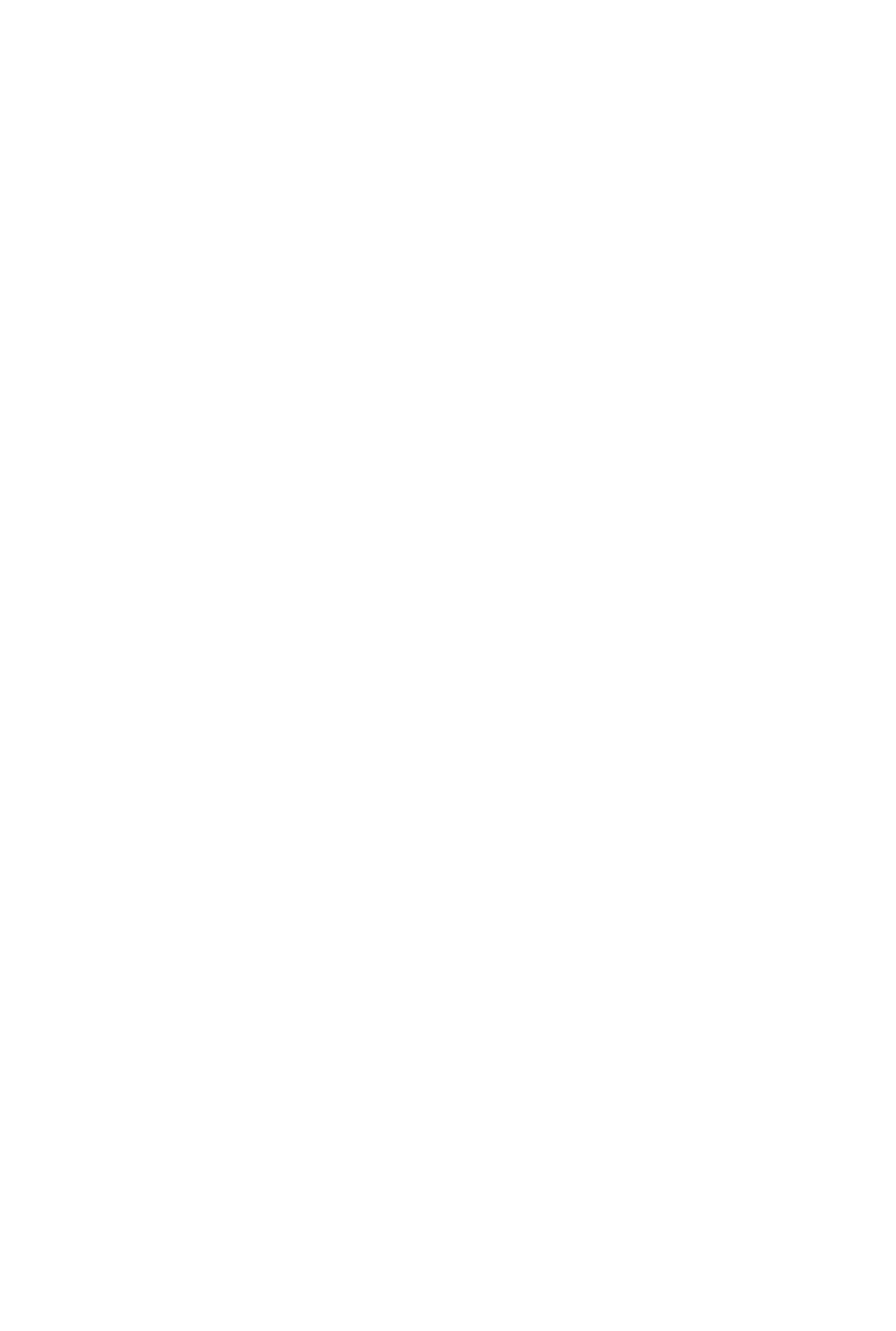
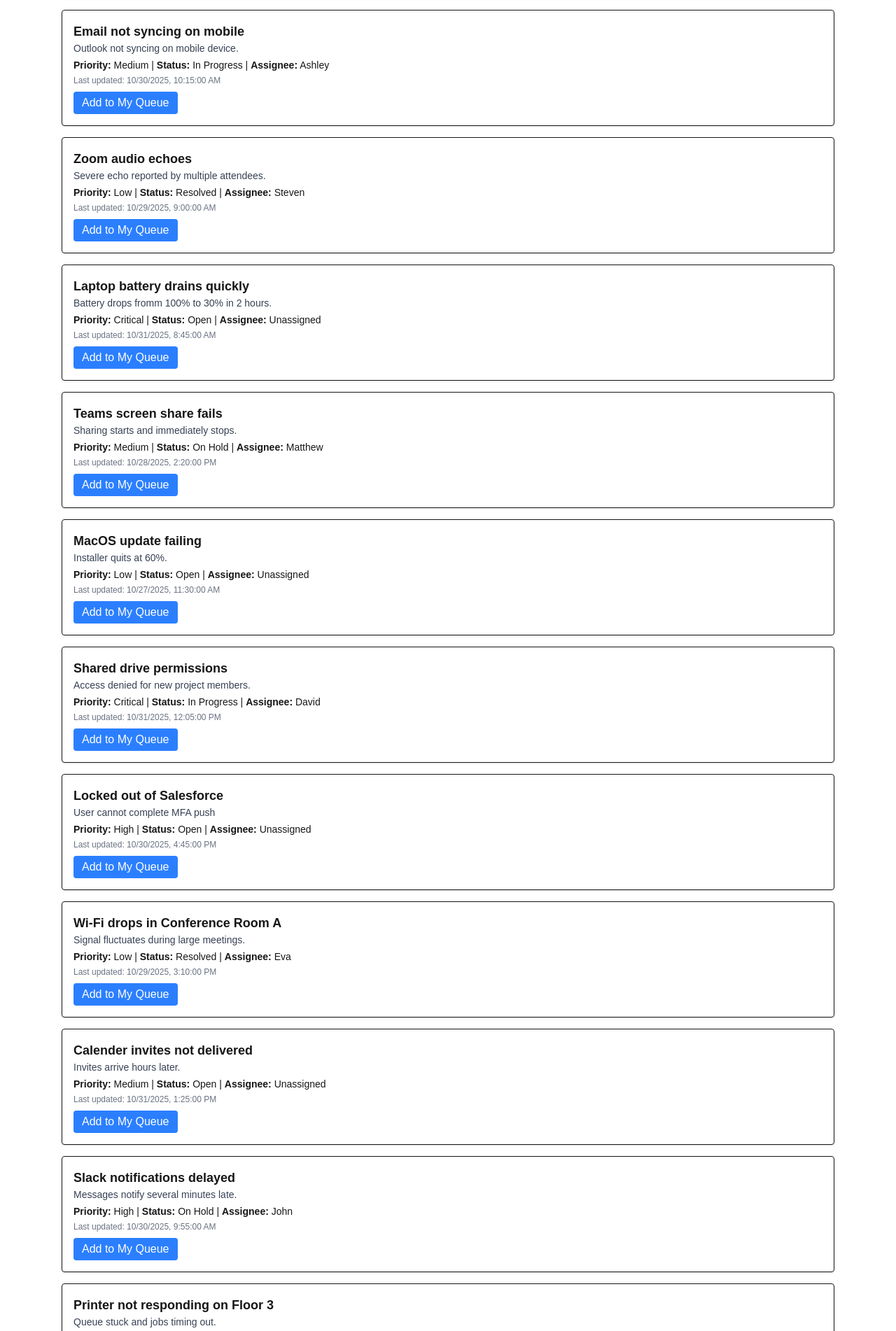
Before and after one commit to SaraYoussef26/helpdesk-board, a Next.js app: page / in a window 1280 px wide. Shown: the part 338-2240 px from the top of the page at 70% size. Before the commit the page ends 800 px from the top, so only its background shows below. Built offline with nearby package versions, Linux system fonts and the light colour scheme.

Commit message:
Fixed and added to some of the files

```diff
--- a/src/app/api/tickets/route.js
+++ b/src/app/api/tickets/route.js
@@ -11,7 +11,7 @@
     },
     {
       id: 't-1002',
-      title: 'Email not syncing',
+      title: 'Email not syncing on mobile',
       description: 'Outlook not syncing on mobile device.',
       priority: 'Medium',
       status: 'In Progress',
@@ -20,8 +20,8 @@
     },
     {
       id: 't-1003',
-      title: 'Forgot password',
-      description: 'User cannot log into system, forgot password.',
+      title: 'Zoom audio echoes',
+      description: 'Severe echo reported by multiple attendees.',
       priority: 'Low',
       status: 'Resolved',
       assignee: 'Steven',
@@ -29,8 +29,8 @@
     },
     {
       id: 't-1004',
-      title: 'Laptop won’t boot',
-      description: 'Laptop stuck on BIOS screen.',
+      title: 'Laptop battery drains quickly',
+      description: 'Battery drops fromm 100% to 30% in 2 hours.',
       priority: 'Critical',
       status: 'Open',
       assignee: 'Unassigned',
@@ -38,8 +38,8 @@
     },
     {
       id: 't-1005',
-      title: 'Printer offline',
-      description: 'Shared office printer not responding.',
+      title: 'Teams screen share fails',
+      description: 'Sharing starts and immediately stops.',
       priority: 'Medium',
       status: 'On Hold',
       assignee: 'Matthew',
@@ -47,8 +47,8 @@
     },
     {
       id: 't-1006',
-      title: 'Software installation request',
-      description: 'Request to install Adobe Photoshop.',
+      title: 'MacOS update failing',
+      description: 'Installer quits at 60%.',
       priority: 'Low',
       status: 'Open',
       assignee: 'Unassigned',
@@ -56,8 +56,8 @@
     },
     {
       id: 't-1007',
-      title: 'Server downtime',
-      description: 'Production server is down intermittently.',
+      title: 'Shared drive permissions',
+      description: 'Access denied for new project members.',
       priority: 'Critical',
       status: 'In Progress',
       assignee: 'David',
@@ -65,8 +65,8 @@
     },
     {
       id: 't-1008',
-      title: 'Network slow',
-      description: 'Internet connection is very slow in office.',
+      title: 'Locked out of Salesforce',
+      description: 'User cannot complete MFA push',
       priority: 'High',
       status: 'Open',
       assignee: 'Unassigned',
@@ -74,8 +74,8 @@
     },
     {
       id: 't-1009',
-      title: 'Access request',
-      description: 'User needs access to shared folder.',
+      title: 'Wi-Fi drops in Conference Room A',
+      description: 'Signal fluctuates during large meetings.',
       priority: 'Low',
       status: 'Resolved',
       assignee: 'Eva',
@@ -83,8 +83,8 @@
     },
     {
       id: 't-1010',
-      title: 'Keyboard not working',
-      description: 'Keys stuck or unresponsive.',
+      title: 'Calender invites not delivered',
+      description: 'Invites arrive hours later.',
       priority: 'Medium',
       status: 'Open',
       assignee: 'Unassigned',
@@ -92,8 +92,8 @@
     },
     {
       id: 't-1011',
-      title: 'Monitor flickering',
-      description: 'Screen flickers intermittently.',
+      title: 'Slack notifications delayed',
+      description: 'Messages notify several minutes late.',
       priority: 'High',
       status: 'On Hold',
       assignee: 'John',
@@ -101,8 +101,8 @@
     },
     {
       id: 't-1012',
-      title: 'VPN disconnects randomly',
-      description: 'VPN drops connection every few minutes.',
+      title: 'Printer not responding on Floor 3',
+      description: 'Queue stuck and jobs timing out.',
       priority: 'Critical',
       status: 'In Progress',
       assignee: 'Olivia',
--- a/src/app/components/Board.jsx
+++ b/src/app/components/Board.jsx
@@ -16,6 +16,68 @@
   const [priorityFilter, setPriorityFilter] = useState('All');
   const [search, setSearch] = useState('');
   const [queue, setQueue] = useState({});
+
+  useEffect(() => {
+  const fetchTickets = async () => {
+    setLoading(true);
+    setError(false);
+
+    try {
+      const res = await fetch('/api/tickets');
+      if (!res.ok) throw new Error('Network response not ok');
+      const data = await res.json();
+      setTickets(data);
+    } catch (err) {
+      console.error(err);
+      setError(true);
+    } finally {
+      setLoading(false);
+    }
+  };
+
+  fetchTickets();
+}, []);
+useEffect(() => {
+    const statuses = ['Open', 'In Progress', 'On Hold', 'Resolved'];
+    const priorities = ['Low', 'Medium', 'High', 'Critical'];
+
+    const interval = setInterval(() => {
+      setTickets((prevTickets) => {
+        if (prevTickets.length === 0) return prevTickets;
+
+        const index = Math.floor(Math.random() * prevTickets.length);
+        const ticket = prevTickets[index];
+        const changeStatus = Math.random() < 0.5;
+
+        let updatedTicket = { ...ticket, updatedAt: new Date().toISOString() };
+
+        if (changeStatus) {
+          const newStatus = statuses.filter((s) => s !== ticket.status)[
+            Math.floor(Math.random() * (statuses.length - 1))
+          ];
+          updatedTicket.status = newStatus;
+        } else {
+          const newPriority = priorities.filter((p) => p !== ticket.priority)[
+            Math.floor(Math.random() * (priorities.length - 1))
+          ];
+          updatedTicket.priority = newPriority;
+        }
+
+        const newTickets = [...prevTickets];
+        newTickets[index] = updatedTicket;
+        return newTickets;
+      });
+    }, Math.random() * 4000 + 6000);
+
+    return () => clearInterval(interval);
+  }, []);
+
+
+
+
+
+
+
 
   const visibleTickets = tickets.filter((ticket) => {
     const matchesStatus = statusFilter === 'All' || ticket.status === statusFilter;
--- a/src/app/components/StatusMessage.jsx
+++ b/src/app/components/StatusMessage.jsx
@@ -1,8 +1,17 @@
 'use client';
 
 export default function StatusMessage({ loading, error, isEmpty }) {
-  if (loading) return <p>Loading tickets...</p>;
-  if (error) return <p className="text-red-600">Unable to load tickets.</p>;
-  if (isEmpty) return <p>No tickets match your filters.</p>;
+  if (loading) {
+    return <p className="text-gray-700">Loading…</p>;
+  }
+
+  if (error) {
+    return <p className="text-red-600">Unable to load tickets.</p>;
+  }
+
+  if (isEmpty) {
+    return <p className="text-gray-500">No tickets match your filters.</p>;
+  }
+
   return null;
 }
--- a/src/app/components/TicketList.jsx
+++ b/src/app/components/TicketList.jsx
@@ -7,7 +7,7 @@
     <ul className="space-y-4">
       {tickets.map((ticket) => (
         <TicketCard
-          key={ticket.id}           // stable key!
+          key={ticket.id}
           ticket={ticket}
           inQueue={!!queue[ticket.id]}
           onAddToQueue={onAddToQueue}
--- a/src/app/lib/severity.js
+++ b/src/app/lib/severity.js
@@ -0,0 +1,13 @@
+export const priorityOrder = {
+  Low: 1,
+  Medium: 2,
+  High: 3,
+  Critical: 4,
+};
+
+export const statusOrder = {
+  'Open': 1,
+  'In Progress': 2,
+  'On Hold': 3,
+  'Resolved': 4,
+};
--- a/src/app/page.js
+++ b/src/app/page.js
@@ -1,8 +1,9 @@
 import Board from './components/Board';
-export default function Homepage(){
+
+export default function HomePage() {
   return (
-    <main className='mx-auto-w-6xl-p-6'>
-      <h1 className='text-3xl dont-bold mb-4'>Helpdest Ticket Board</h1>
+    <main className="mx-auto max-w-6xl p-6">
+      <h1 className="text-3xl font-bold mb-4">Helpdesk Ticket Board</h1>
       <Board />
     </main>
   );
```
